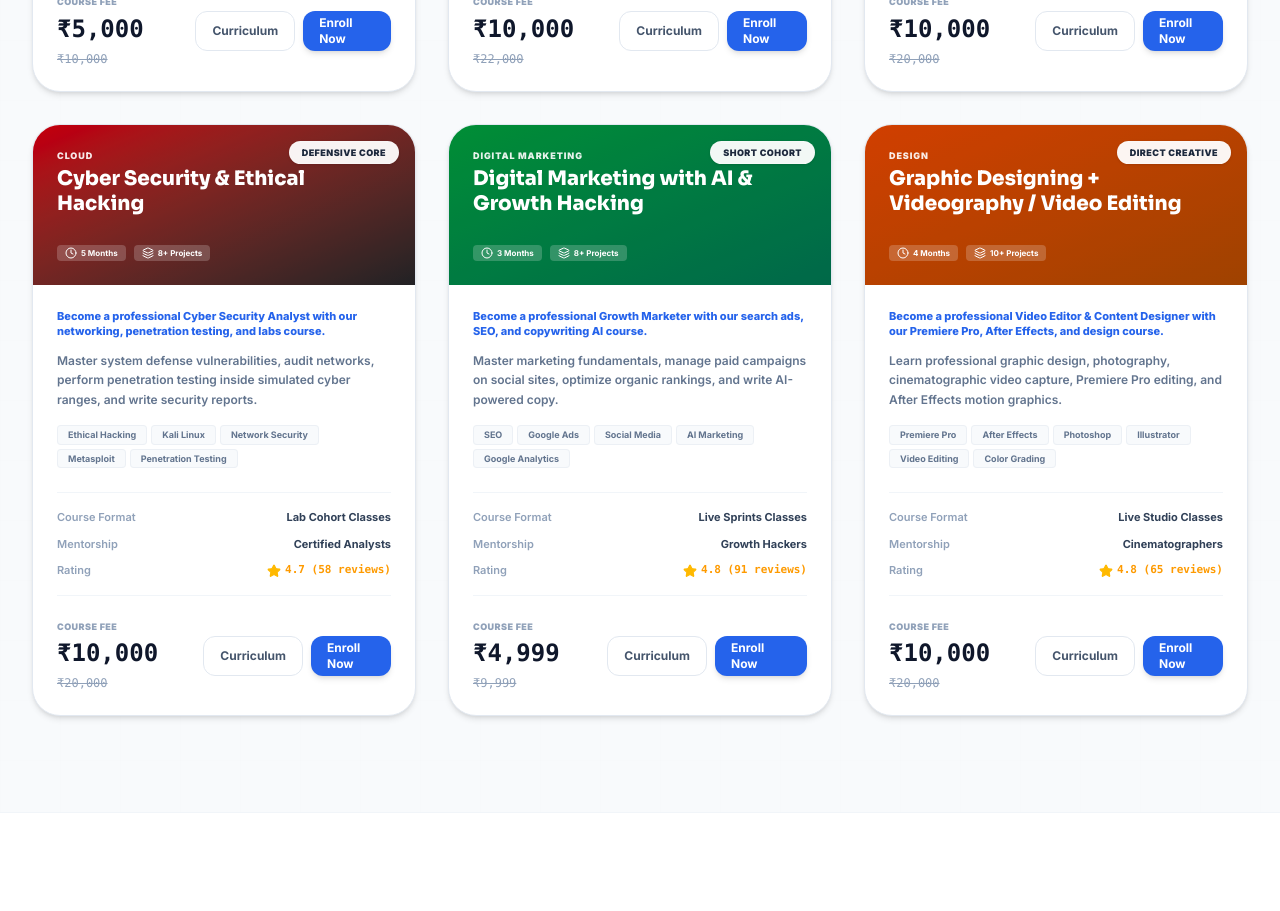
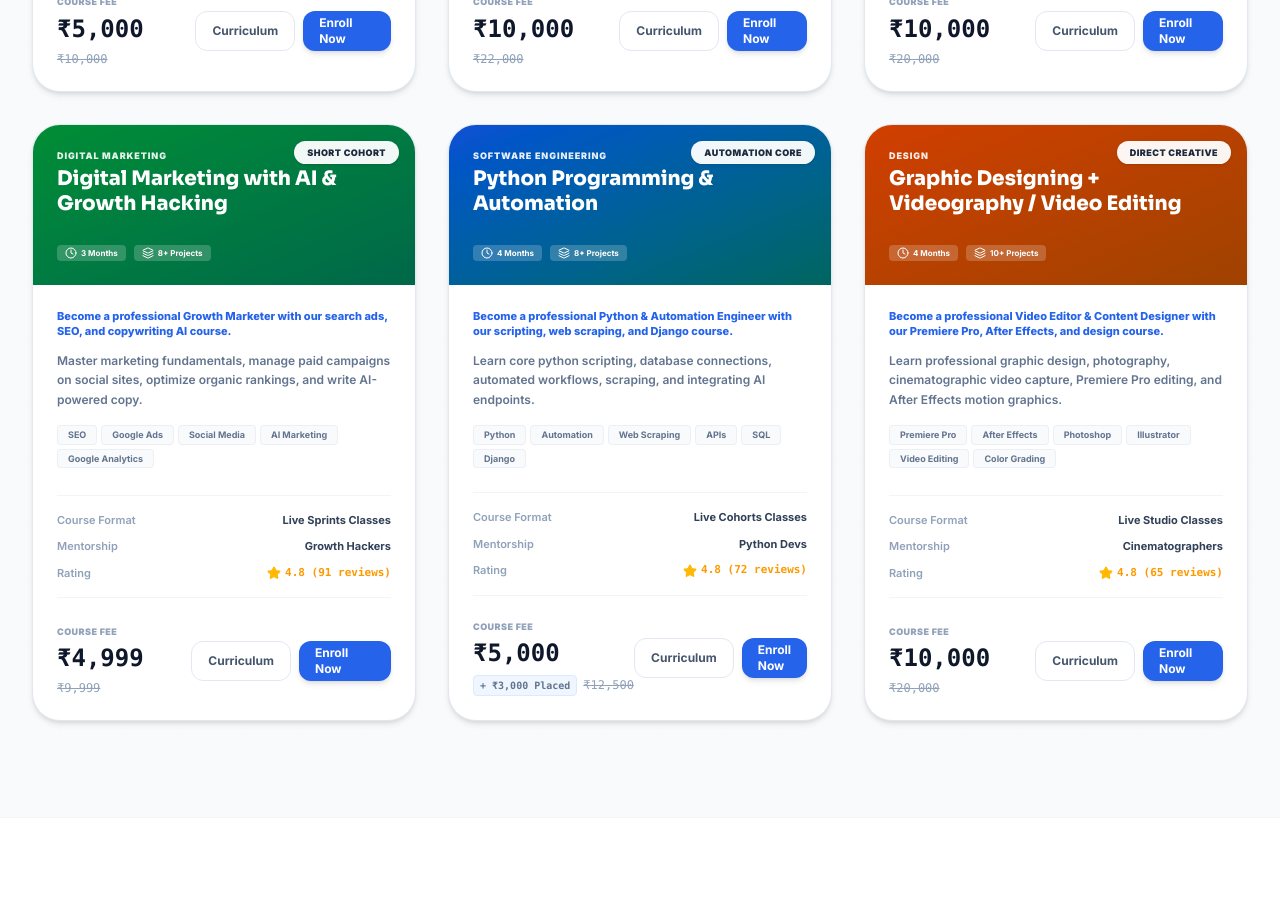
Before and after one commit to KAYHANH/kodetocareer-website, a Next.js app: page /courses in a window 1280 px wide. Shown: the part 2200-3111 px from the top of the page. Built offline with nearby package versions, Linux system fonts and the light colour scheme.

Commit message:
feat: completely remove cyber security course and align dropdown menus

```diff
--- a/src/app/courses/CoursesClient.tsx
+++ b/src/app/courses/CoursesClient.tsx
@@ -210,32 +210,6 @@ const COURSES: Course[] = [
   },
   {
     id: 7,
-    title: "Cyber Security & Ethical Hacking",
-    category: "Cloud",
-    duration: "5 Months",
-    projects: "8+ Projects",
-    salary: "₹4.5 - 12 LPA",
-    level: "Beginner to Intermediate",
-    rating: 4.7,
-    reviews: 58,
-    internship: "Lab Sprints Available",
-    placement: "Placement Auditing",
-    skills: ["Ethical Hacking", "Kali Linux", "Network Security", "Metasploit", "Penetration Testing"],
-    difficulty: "Beginner",
-    tagline: "Become a professional Cyber Security Analyst with our networking, penetration testing, and labs course.",
-    desc: "Master system defense vulnerabilities, audit networks, perform penetration testing inside simulated cyber ranges, and write security reports.",
-    color: "from-red-500/10 to-rose-500/10 border-red-100",
-    priceUpfront: "₹10,000",
-    pricePlaced: "₹0",
-    oldPrice: "₹20,000",
-    badge: "Defensive Core",
-    liveClasses: "Lab Cohort",
-    mentor: "Certified Analysts",
-    tools: ["Docker.svg", "Git.svg"],
-    image: "from-red-600 to-zinc-800"
-  },
-  {
-    id: 8,
     title: "Digital Marketing with AI & Growth Hacking",
     category: "Digital Marketing",
     duration: "3 Months",
@@ -259,6 +233,32 @@ const COURSES: Course[] = [
     mentor: "Growth Hackers",
     tools: ["Git.svg"],
     image: "from-green-600 to-emerald-700"
+  },
+  {
+    id: 8,
+    title: "Python Programming & Automation",
+    category: "Software Engineering",
+    duration: "4 Months",
+    projects: "8+ Projects",
+    salary: "₹4.0 - 9 LPA",
+    level: "Beginner to Intermediate",
+    rating: 4.8,
+    reviews: 72,
+    internship: "Available",
+    placement: "100% Placement Support",
+    skills: ["Python", "Automation", "Web Scraping", "APIs", "SQL", "Django"],
+    difficulty: "Beginner",
+    tagline: "Become a professional Python & Automation Engineer with our scripting, web scraping, and Django course.",
+    desc: "Learn core python scripting, database connections, automated workflows, scraping, and integrating AI endpoints.",
+    color: "from-blue-500/10 to-teal-500/10 border-blue-100",
+    priceUpfront: "₹5,000",
+    pricePlaced: "₹3,000",
+    oldPrice: "₹12,500",
+    badge: "Automation Core",
+    liveClasses: "Live Cohorts",
+    mentor: "Python Devs",
+    tools: ["Python.svg", "Django.svg", "Git.svg"],
+    image: "from-blue-600 to-teal-700"
   },
   {
     id: 9,
--- a/src/components/layout/navbar.tsx
+++ b/src/components/layout/navbar.tsx
@@ -191,11 +191,15 @@ export default function Navbar() {
                               <div className="space-y-2">
                                 <Link href="/courses/1" onClick={() => setCoursesHovered(false)} className="group/item block p-1.5 rounded-lg hover:bg-slate-50">
                                   <span className="block text-xs font-extrabold text-slate-900 group-hover/item:text-primary transition-colors">MERN Stack</span>
-                                  <span className="block text-[9px] text-slate-450 mt-0.5 font-semibold">6 Months + AI integration</span>
+                                  <span className="block text-[9px] text-slate-450 mt-0.5 font-semibold">6 Months + AI Integration</span>
                                 </Link>
                                 <Link href="/courses/5" onClick={() => setCoursesHovered(false)} className="group/item block p-1.5 rounded-lg hover:bg-slate-50">
                                   <span className="block text-xs font-extrabold text-slate-900 group-hover/item:text-primary transition-colors">Java Full Stack</span>
                                   <span className="block text-[9px] text-slate-450 mt-0.5 font-semibold">5 Months Live Classes</span>
+                                </Link>
+                                <Link href="/courses/8" onClick={() => setCoursesHovered(false)} className="group/item block p-1.5 rounded-lg hover:bg-slate-50">
+                                  <span className="block text-xs font-extrabold text-slate-900 group-hover/item:text-primary transition-colors">Python & Automation</span>
+                                  <span className="block text-[9px] text-slate-450 mt-0.5 font-semibold">4 Months Scripting</span>
                                 </Link>
                               </div>
                             </div>
@@ -215,22 +219,18 @@ export default function Navbar() {
                               </div>
                             </div>
 
-                            {/* Column 3: Cloud & Cybersecurity */}
+                            {/* Column 3: Cloud & Security */}
                             <div className="space-y-3">
-                              <h4 className="text-[10px] font-black uppercase text-slate-400 tracking-wider">Cloud & Security</h4>
+                              <h4 className="text-[10px] font-black uppercase text-slate-400 tracking-wider">Cloud Infrastructure</h4>
                               <div className="space-y-2">
                                 <Link href="/courses/6" onClick={() => setCoursesHovered(false)} className="group/item block p-1.5 rounded-lg hover:bg-slate-50">
                                   <span className="block text-xs font-extrabold text-slate-900 group-hover/item:text-primary transition-colors">Cloud & DevOps</span>
-                                  <span className="block text-[9px] text-slate-450 mt-0.5 font-semibold">5 Months Infrastructure</span>
-                                </Link>
-                                <Link href="/courses/7" onClick={() => setCoursesHovered(false)} className="group/item block p-1.5 rounded-lg hover:bg-slate-50">
-                                  <span className="block text-xs font-extrabold text-slate-900 group-hover/item:text-primary transition-colors">Cyber Security</span>
-                                  <span className="block text-[9px] text-slate-450 mt-0.5 font-semibold">5 Months Ethical Hacking</span>
+                                  <span className="block text-[9px] text-slate-450 mt-0.5 font-semibold">5 Months DevOps/CI/CD</span>
                                 </Link>
                               </div>
                             </div>
 
-                            {/* Column 4: Design & Marketing */}
+                            {/* Column 4: Creative & Growth */}
                             <div className="space-y-3">
                               <h4 className="text-[10px] font-black uppercase text-slate-400 tracking-wider">Creative & Growth</h4>
                               <div className="space-y-2">
@@ -238,9 +238,13 @@ export default function Navbar() {
                                   <span className="block text-xs font-extrabold text-slate-900 group-hover/item:text-primary transition-colors">UI/UX Product Design</span>
                                   <span className="block text-[9px] text-slate-450 mt-0.5 font-semibold">4 Months Design System</span>
                                 </Link>
-                                <Link href="/courses/8" onClick={() => setCoursesHovered(false)} className="group/item block p-1.5 rounded-lg hover:bg-slate-50">
+                                <Link href="/courses/7" onClick={() => setCoursesHovered(false)} className="group/item block p-1.5 rounded-lg hover:bg-slate-50">
                                   <span className="block text-xs font-extrabold text-slate-900 group-hover/item:text-primary transition-colors">Digital Marketing</span>
                                   <span className="block text-[9px] text-slate-450 mt-0.5 font-semibold">3 Months Growth Hacking</span>
+                                </Link>
+                                <Link href="/courses/9" onClick={() => setCoursesHovered(false)} className="group/item block p-1.5 rounded-lg hover:bg-slate-50">
+                                  <span className="block text-xs font-extrabold text-slate-900 group-hover/item:text-primary transition-colors">Graphic & Video Editing</span>
+                                  <span className="block text-[9px] text-slate-450 mt-0.5 font-semibold">4 Months Live Studio</span>
                                 </Link>
                               </div>
                             </div>
```
